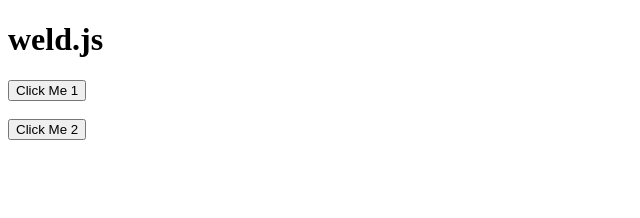
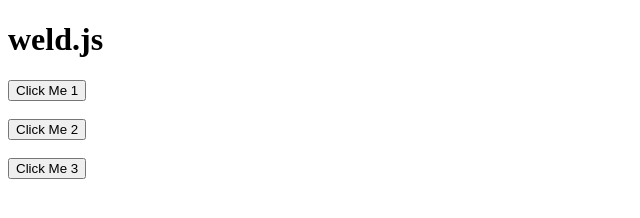
Before and after one commit to pimbrouwers/weld.js, a website: page samples/dom.html in a window 1280 px wide. Shown: the whole page, without its empty margins (0-640 px from the left). Drawn offline with Linux system fonts and the light colour scheme.

Commit message:
dom example

```diff
--- a/samples/dom.html
+++ b/samples/dom.html
@@ -16,6 +16,12 @@
 
     <div wd-bind="createElShortcut"></div>
 
+    <br>
+
+    <div wd-bind="modifyNamedTarget">
+        <button wd-target="myButton"></button>
+    </div>
+
     <script src="../weld.js"></script>
     <script>
         weld.bind('createEl', el => {
@@ -26,6 +32,7 @@
                 onclick: () => alert('Hello world 1')
             }))
         })
+
         weld.bind('createElShortcut', el => {
             const content =
                 weld.el('button#myButton.myClass', 'Click Me 2', {
@@ -34,6 +41,12 @@
             weld.dom.set(el, content)
         })
 
+        weld.bind('modifyNamedTarget', (el, targets) => {
+            weld.el(targets.myButton, 'Click Me 3', {
+                onclick: () => alert('Hello world 3')
+            })
+        })
+
         weld.apply()
     </script>
 </body>
```
